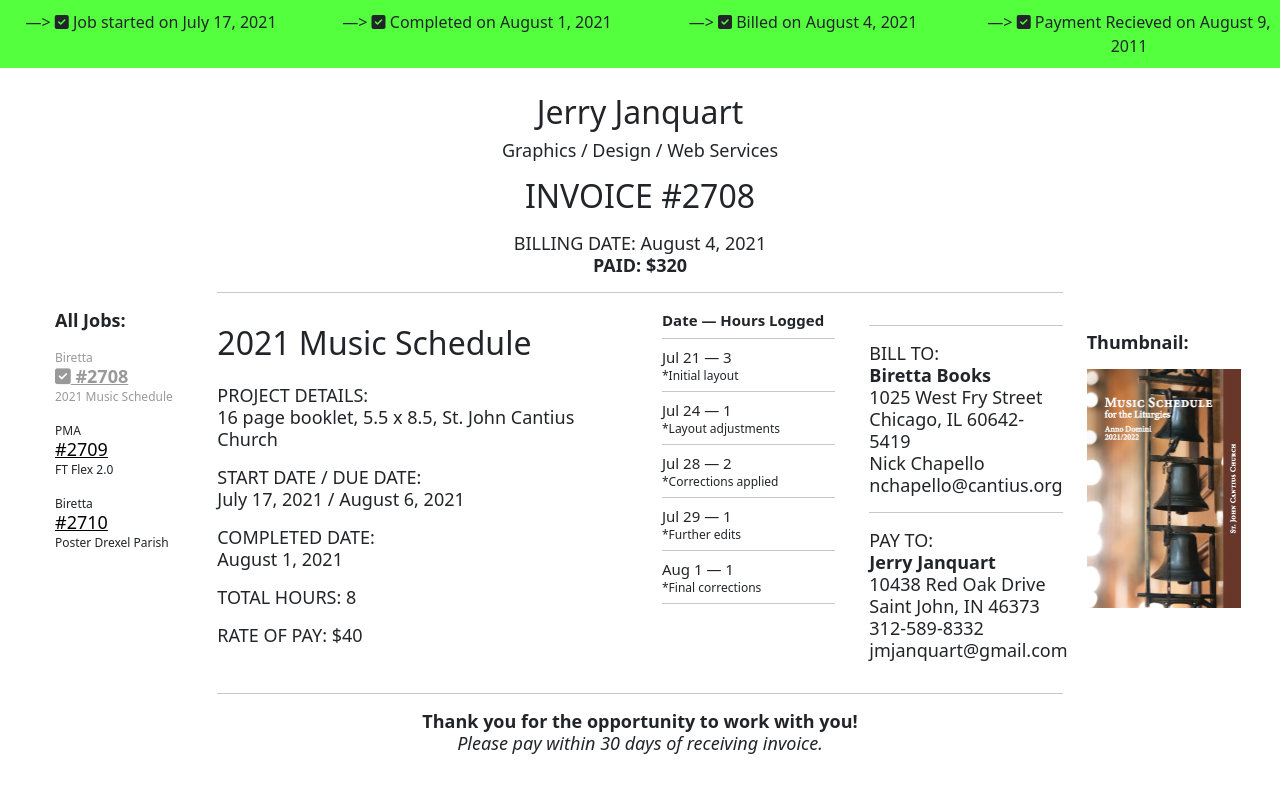
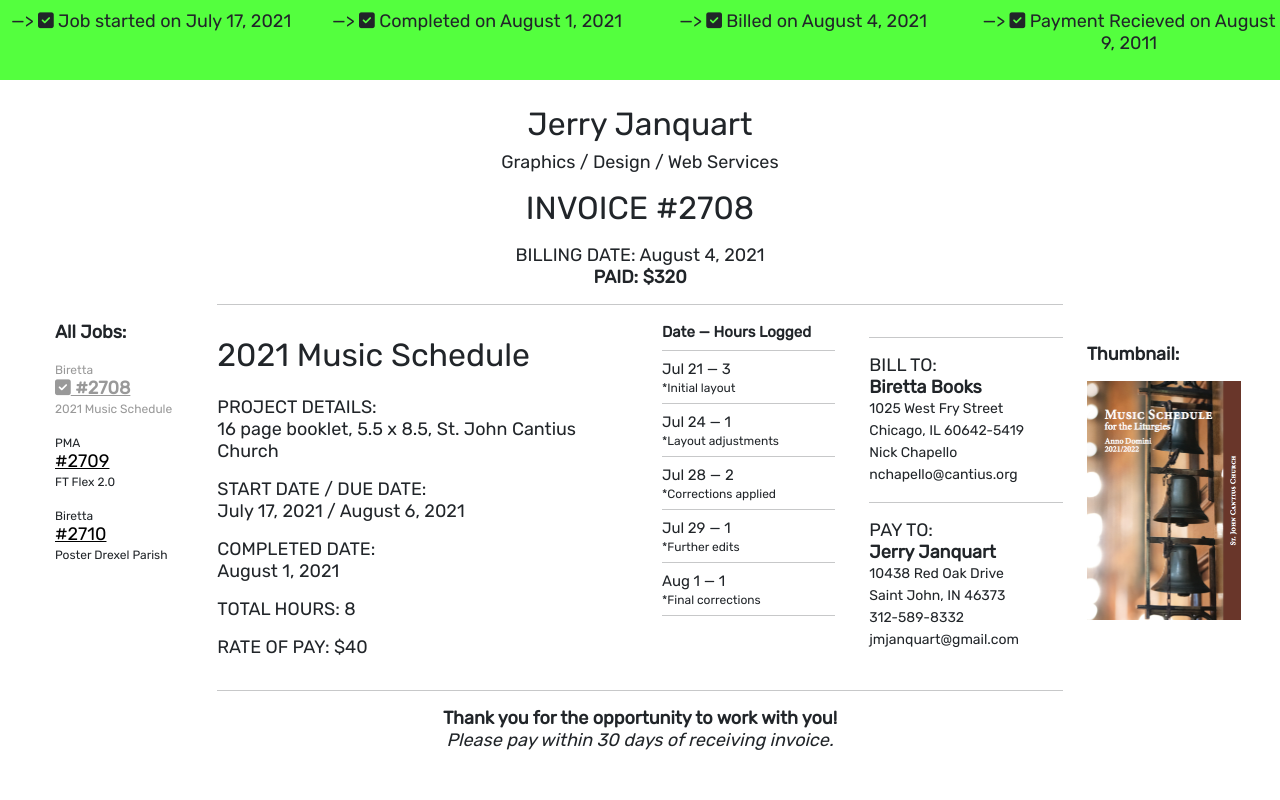
Before and after one commit to githubbjar/myFreelance, a PHP site: page / in a window 1280 px wide. Run offline with PHP 8.4, Linux system fonts and the light colour scheme; some libraries are stand-ins or nearby versions.

Commit message:
changed font, altered pay to font and bill to font

```diff
--- a/dom.js
+++ b/dom.js
@@ -34,12 +34,12 @@ document.getElementById("total_hours").innerHTML = "TOTAL HOURS: " + jobs[x].tot
 document.getElementById("rate_of_pay").innerHTML = "RATE OF PAY: $" + jobs[x].rate_of_pay(); + " / hour";
 
 
-//BILL TO / PAY TO
+//BILL TO
 document.getElementById("employer").innerHTML = jobs[x].employer;
-document.getElementById("employer_address1").innerHTML = jobs[x].employer_address1();
-document.getElementById("employer_address2").innerHTML = jobs[x].employer_address2();
-document.getElementById("contact").innerHTML = jobs[x].contact();
-document.getElementById("contact_email").innerHTML = jobs[x].contact_email();
+document.getElementById("employer_address1").innerHTML = "<p class='employer-contact'>" + jobs[x].employer_address1() + "</p>";
+document.getElementById("employer_address2").innerHTML = "<p class='employer-contact'>" + jobs[x].employer_address2() + "</p>";
+document.getElementById("contact").innerHTML = "<p class='employer-contact'>" + jobs[x].contact() + "</p>";
+document.getElementById("contact_email").innerHTML = "<p class='employer-contact'>" + jobs[x].contact_email() + "</p>";
 
 
 //CREATE ALL JOBS LIST
@@ -124,43 +124,43 @@ let jobStatus = "";
 if (jobs[x].completed_date && jobs[x].date_billed && jobs[x].date_paid) {
     jobStatus = "\
         <div class='col-sm-3 green' >\
-            &#8212;> <i class='fas fa-check-square'></i> Job started on " + jobs[x].start_date + " \
+            <p>&#8212;> <i class='fas fa-check-square'></i> Job started on " + jobs[x].start_date + " \
         </div>\
         <div class='col-sm-3 green'>\
-            &#8212;> <i class='fas fa-check-square'></i> Completed on " + jobs[x].completed_date + " \
+            <p>&#8212;> <i class='fas fa-check-square'></i> Completed on " + jobs[x].completed_date + " \
         </div>\
         <div class='col-sm-3 green'>\
-            &#8212;> <i class='fas fa-check-square'></i> Billed on " + jobs[x].date_billed + " \
+            <p>&#8212;> <i class='fas fa-check-square'></i> Billed on " + jobs[x].date_billed + " \
         </div>\
         <div class='col-sm-3 green'>\
-            &#8212> <i class='fas fa-check-square'></i> Payment Recieved on " + jobs[x].date_paid + "\
+            <p>&#8212> <i class='fas fa-check-square'></i> Payment Recieved on " + jobs[x].date_paid + "\
         </div>";
 // if completed & billed
 } else if (jobs[x].completed_date && jobs[x].date_billed && !jobs[x].date_paid) {
     jobStatus = "\
     <div class='col-sm-3 yellow'>\
-        &#8212;> <i class='fas fa-check-square'></i> Job started on " + jobs[x].start_date + " \
+        <p>&#8212;> <i class='fas fa-check-square'></i> Job started on " + jobs[x].start_date + " \
     </div>\
     <div class='col-sm-3 yellow'>\
-        &#8212;> <i class='fas fa-check-square'></i> Completed on " + jobs[x].completed_date + " \
+        <p>&#8212;> <i class='fas fa-check-square'></i> Completed on " + jobs[x].completed_date + " \
     </div>\
     <div class='col-sm-3 yellow'>\
-        &#8212;> <i class='fas fa-check-square'></i> Billed on " + jobs[x].date_billed + " \
+        <p>&#8212;> <i class='fas fa-check-square'></i> Billed on " + jobs[x].date_billed + " \
     </div>\
     <div class='col-sm-3 yellow'>\
-        &#8212> <i class='far fa-square'></i> Awaiting payment . . .\
+        <p>&#8212> <i class='far fa-square'></i> Awaiting payment . . .\
     </div>"
 // if completed
 } else if (jobs[x].completed_date && !jobs[x].date_billed && !jobs[x].date_paid) {
     jobStatus = "\
     <div class='col-sm-3 yellow'>\
-        &#8212;> <i class='fas fa-check-square'></i> Job started on " + jobs[x].start_date + " \
+        <p>&#8212;> <i class='fas fa-check-square'></i> Job started on " + jobs[x].start_date + " \
     </div> \
     <div class='col-sm-3 yellow'>\
-        &#8212;> <i class='fas fa-check-square'></i> Completed on " + jobs[x].completed_date + " \
+        <p>&#8212;> <i class='fas fa-check-square'></i> Completed on " + jobs[x].completed_date + " \
     </div>\
     <div class='col-sm-3 yellow'>\
-        &#8212;> <i class='far fa-square'></i> Need to bill . . .  </div> \
+        <p>&#8212;> <i class='far fa-square'></i> Need to bill . . .  </div> \
     </div>\
     <div class='col-sm-3 yellow'>\
     </div>"
@@ -168,7 +168,6 @@ if (jobs[x].completed_date && jobs[x].date_billed && jobs[x].date_paid) {
 // if not completed
 } else {
     jobStatus = "\
-    <div class='col-sm-3 blue'>\
-        &#8212;> <i class='fas fa-check-square'></i> Job started on " + jobs[x].start_date + "\
-    </div><div class='col-sm-3 blue'></div><div class='col-sm-3 blue'></div><div class='col-sm-3 blue'></div>"};
+    <div class='col-sm-4 blue'></div><div class='col-sm-4 blue'>\
+    <p>&#8212;> <i class='fas fa-check-square'></i> Job started on " + jobs[x].start_date + "\</div><div class='col-sm-4 blue'></div>"};
 document.getElementById("job_status").innerHTML = jobStatus;
--- a/index.php
+++ b/index.php
@@ -7,6 +7,9 @@
     <link href='https://cdn.jsdelivr.net/npm/bootstrap@5.0.2/dist/css/bootstrap.min.css' rel='stylesheet' integrity='sha384-EVSTQN3/azprG1Anm3QDgpJLIm9Nao0Yz1ztcQTwFspd3yD65VohhpuuCOmLASjC' crossorigin='anonymous'>
     <link rel="stylesheet" type="text/css" href="styles.css" media="screen" />
     <script src="https://kit.fontawesome.com/c6ab673120.js" crossorigin="anonymous"></script>
+    <link rel="preconnect" href="https://fonts.googleapis.com">
+    <link rel="preconnect" href="https://fonts.gstatic.com" crossorigin>
+    <link href="https://fonts.googleapis.com/css2?family=Rubik&display=swap" rel="stylesheet">
     <!--//grab url for use in querying database-->
     <?php
         $raw_url = "http://{$_SERVER['HTTP_HOST']}{$_SERVER['REQUEST_URI']}";
@@ -66,12 +69,12 @@
         <p id="employer_address2"></p>
         <p id="contact"></p>
         <p id="contact_email"></p>
-        <hr /> <p>PAY TO: <br />
-        <strong> Jerry Janquart </strong> <br />
-        10438 Red Oak Drive <br />
-        Saint John, IN 46373 <br />
-        312-589-8332 <br />
-        jmjanquart@gmail.com </p>
+        <hr /> <p class="pay-to">PAY TO: <br />
+        <strong>Jerry Janquart</strong>
+        <p class='personal-contact'>10438 Red Oak Drive <br />
+        <p class='personal-contact'>Saint John, IN 46373 <br />
+        <p class='personal-contact'>312-589-8332 <br />
+        <p class='personal-contact'>jmjanquart@gmail.com </p>
     </div>
     <div class='col-sm-2'>
         <p><br /><strong>Thumbnail:</strong></p>
--- a/styles.css
+++ b/styles.css
@@ -3,7 +3,15 @@ body {
         padding: 0;
     }
 
-    p {font-size: 18px; line-height: 22px;}
+    p {
+        font-size: 18px;
+        line-height: 22px;
+        font-family: 'Rubik', sans-serif;
+    }
+
+    h2 {
+        font-family: 'Rubik', sans-serif;
+    }
     p.project-details {font-size: 18px; line-height: 12px; margin-bottom: 5px;}
     #billing_amount {margin-top: -16px; font-weight: bold;}
     #header {margin-top: 25px;}
@@ -126,6 +134,21 @@ body {
         margin-bottom: 7px;
     }
 
+    p.employer-contact {
+    	font-size: 14px;
+	}
+
+    p.personal-contact {
+        font-size: 14px;
+        margin-bottom: 0px;
+        padding-bottom: 0px;
+    }
+
+    p.pay-to {
+        margin-bottom: 0px;
+        padding-bottom: 0px;
+    }
+
     @media only screen and (max-width: 600px) {
         #center {
             text-align: center;
```
